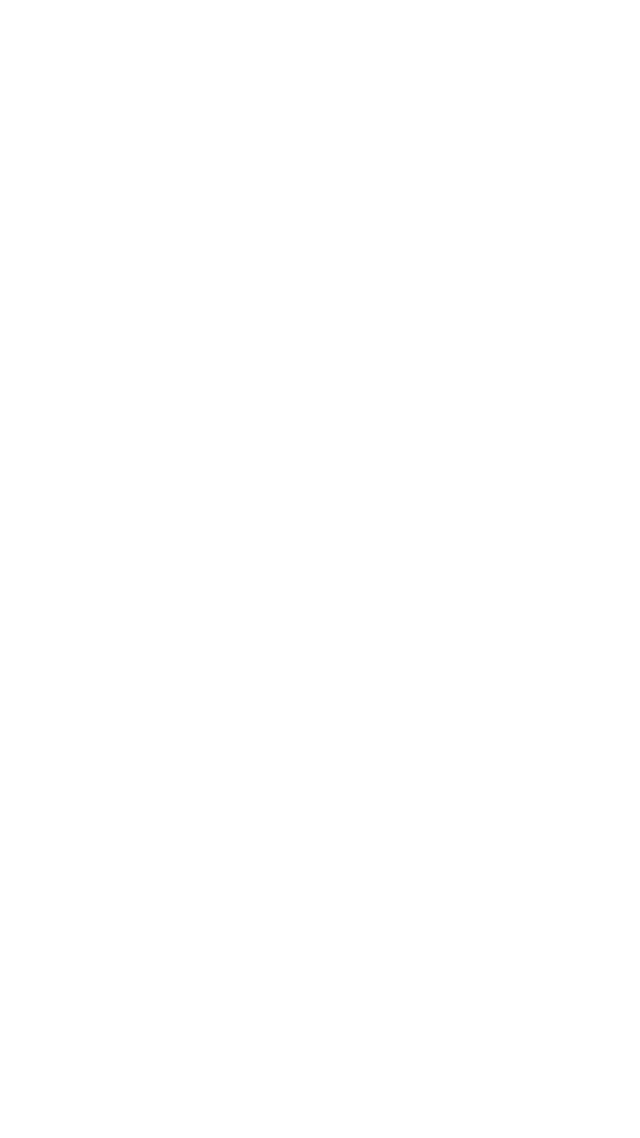
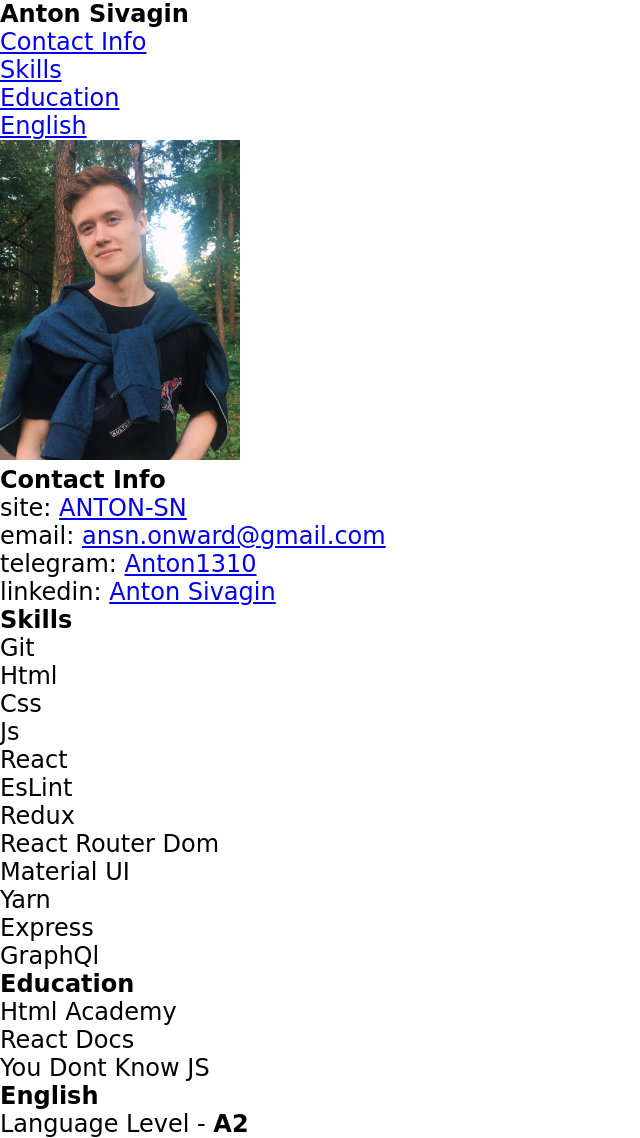
Before and after one commit to Anton-SN/rsschool-cv, a plain HTML site: page index.html in a window 1280 px wide. Shown: the whole page, without its empty margins (0-640 px from the left). Before the commit the page ends 800 px from the top, so only its background shows below. Drawn offline with Linux system fonts and the light colour scheme.

Commit message:
feat: add full html

```diff
--- a/index.html
+++ b/index.html
@@ -7,6 +7,63 @@
 
 </head>
 <body>
-
+<header class="header">
+    <nav>
+        <h1 class="nav_name">Anton Sivagin</h1>
+        <ul>
+            <li><a href="#contactInfo">Contact Info</a></li>
+            <li><a href="#skills">Skills</a></li>
+            <li><a href="#education">Education</a></li>
+            <li><a href="#lang">English</a></li>
+        </ul>
+    </nav>
+    <img src="./images/foto.jpg" width="240" height="320" alt="Anton Sivagin">
+</header>
+<main>
+    <article>
+        <section class="contactInfo">
+            <h2><a name="contactInfo">Contact Info</a></h2>
+            <ol>
+                <li><span>site:</span> <a href="https://anton-sn.web.app/">ANTON-SN</a></li>
+                <li><span>email:</span> <a href="mailto:ansn.onward@gmail.com">ansn.onward@gmail.com</a></li>
+                <li><span>telegram:</span> <a href="tg://resolve?domain=Anton1310">Anton1310</a></li>
+                <li><pan>linkedin:</span> <a href="https://anton-sn.web.app/">Anton Sivagin</a></li>
+            </ol>
+        </section>
+        <section class="skills">
+            <h2><a name="skills">Skills</a></h2>
+            <ul>
+                <li>Git</li>
+                <li>Html</li>
+                <li>Css</li>
+                <li>Js</li>
+                <li>React</li>
+                <li>
+                    <ul>
+                        <li>EsLint</li>
+                        <li>Redux</li>
+                        <li>React Router Dom</li>
+                        <li>Material UI</li>
+                    </ul>
+                </li>
+                <li>Yarn</li>
+                <li>Express</li>
+                <li>GraphQl</li>
+            </ul>
+        </section>
+        <section class="education">
+            <h2><a name="education">Education</a></h2>
+            <ol>
+                <li>Html Academy</li>
+                <li>React Docs</li>
+                <li>You Dont Know JS</li>
+            </ol>
+        </section>
+        <section class="lang">
+            <h2><a name="lang">English</a></h2>
+            <p>Language Level - <strong>A2</strong></p>
+        </section>
+    </article>
+</main>
 </body>
 </html>
```
